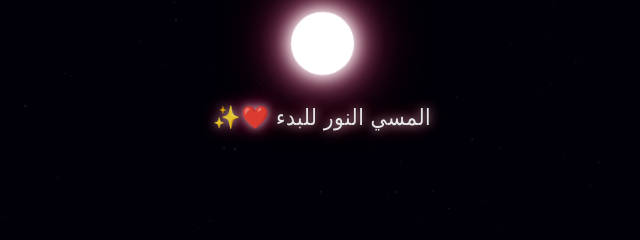
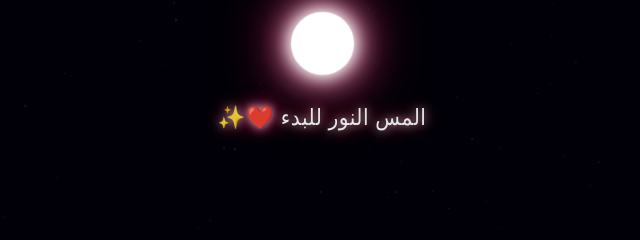
Before and after one commit to ShoroukDev/Happy_birthday_Mody, a plain HTML site: page index.html in a window 1280 px wide. Shown: the part 329-569 px from the top of the page, 318-958 px from the left. Drawn offline with nearby package versions, Linux system fonts and the light colour scheme.

Commit message:
Add files via upload

```diff
--- a/index.html
+++ b/index.html
@@ -154,7 +154,7 @@
 
   <div id="start-screen">
     <div class="glowing-orb"></div>
-    <div class="tap-text">المسي النور للبدء ❤️✨</div>
+    <div class="tap-text">المس النور للبدء ❤️✨</div>
   </div>
 
   <div id="text-container">كل سنة وأنت طيب يا مودي ❤️✨</div>
```
